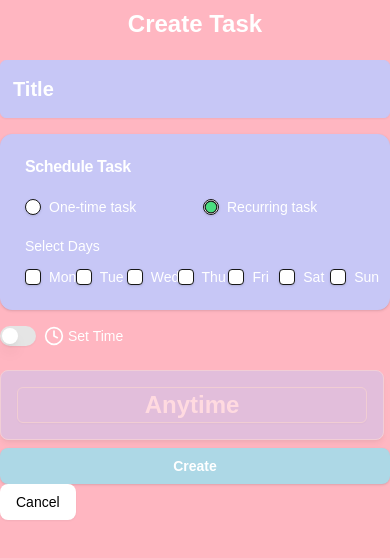
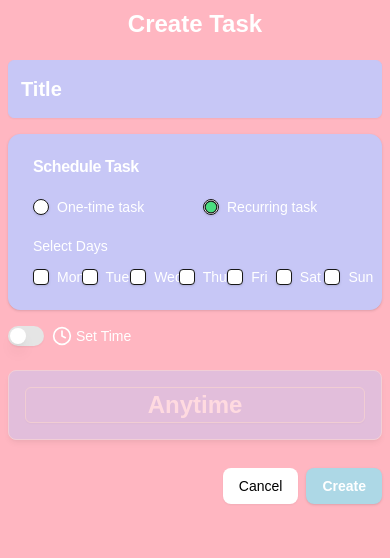
Before and after one commit to Dhaneshen1810/planner-app, a Next.js app: page /tasks/create in a window 390 px wide. Shown: the top 558 px of the page. Built offline with nearby package versions, Linux system fonts and the light colour scheme.

Commit message:
fix: button layout on mobile

```diff
--- a/components/buttons/add-task-button.tsx
+++ b/components/buttons/add-task-button.tsx
@@ -12,11 +12,11 @@ const AddTaskButton = () => {
       {isMobile ? (
         <Link href="/tasks/create">
           <Button
-            className="fixed bottom-5 right-5 rounded-full p-3 shadow-lg"
+            className="fixed bottom-5 right-5 rounded-full p-3 shadow-lg w-12 h-12"
             size="icon"
             variant="default"
           >
-            <Plus className="h-9 w-9" />
+            <Plus className="h-12 w-12" />
           </Button>
         </Link>
       ) : (
--- a/components/forms/add-task-form.tsx
+++ b/components/forms/add-task-form.tsx
@@ -79,7 +79,7 @@ const AddTaskForm = () => {
   };
 
   return (
-    <div className="w-full max-w-2xl">
+    <div className="w-full max-w-2xl px-2">
       <Form {...form}>
         <form onSubmit={form.handleSubmit(handleSubmit)} className="space-y-4">
           <FormField
@@ -100,13 +100,18 @@ const AddTaskForm = () => {
           />
           <TaskScheduler />
           <TimeSelector />
-          <DialogFooter>
+          <DialogFooter className="flex flex-row gap-2 justify-end">
             <Link href="/tasks">
-              <Button variant="tertiary" disabled={isLoading}>
+              <Button variant="tertiary" disabled={isLoading} className="mt-5">
                 Cancel
               </Button>
             </Link>
-            <Button type="submit" variant="default" disabled={isLoading}>
+            <Button
+              type="submit"
+              variant="default"
+              disabled={isLoading}
+              className="mt-5"
+            >
               {isLoading && <LoaderIcon />} Create
             </Button>
           </DialogFooter>
--- a/components/forms/update-task-form.tsx
+++ b/components/forms/update-task-form.tsx
@@ -98,7 +98,7 @@ const UpdateTaskForm = ({ task }: { task?: Task }) => {
   };
 
   return (
-    <div className="w-full max-w-2xl">
+    <div className="w-full max-w-2xl px-2">
       <Form {...form}>
         <form onSubmit={form.handleSubmit(handleSubmit)} className="space-y-4">
           <FormField
@@ -119,13 +119,18 @@ const UpdateTaskForm = ({ task }: { task?: Task }) => {
           />
           <TaskScheduler />
           <TimeSelector />
-          <DialogFooter>
+          <DialogFooter className="flex flex-row gap-2 justify-end">
             <Link href="/tasks">
               <Button variant="tertiary" disabled={isLoading}>
                 Cancel
               </Button>
             </Link>
-            <Button type="submit" variant="default" disabled={isLoading}>
+            <Button
+              type="submit"
+              variant="default"
+              disabled={isLoading}
+              className="mr-1"
+            >
               {isLoading && <LoaderIcon />} {task ? "Update" : "Create"}
             </Button>
           </DialogFooter>
```
